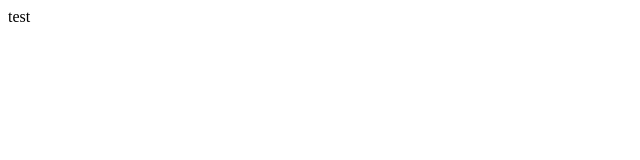
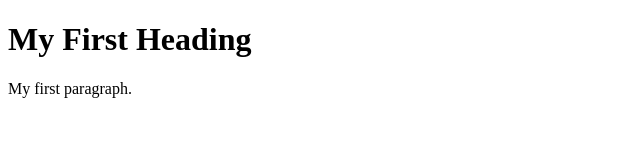
Before and after one commit to lklee-git/phisingMail-simulator, a plain HTML site: page index.html in a window 1280 px wide. Shown: the whole page, without its empty margins (0-640 px from the left). Drawn offline with Linux system fonts and the light colour scheme.

Commit message:
Update index.html

```diff
--- a/index.html
+++ b/index.html
@@ -1,4 +1,9 @@
 <!DOCTYPE html>
-<html lang="en">
-test
+<html>
+<body>
+
+<h1>My First Heading</h1>
+<p>My first paragraph.</p>
+
+</body>
 </html>
```
